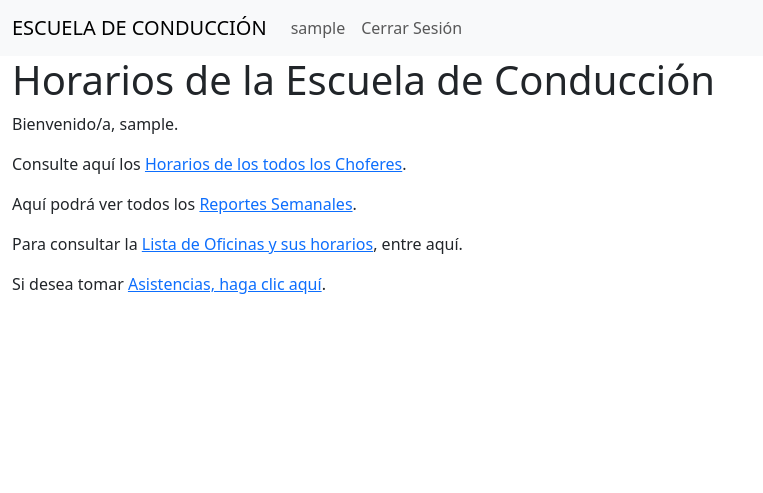
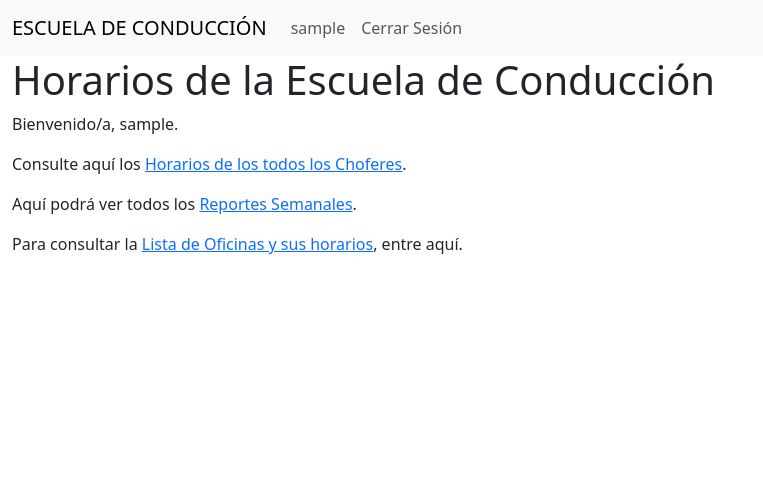
Before and after one commit to eduardoluis11/escuela-de-conduccion, a Django app: page / in a window 1280 px wide. Shown: the top 493 px of the page, without its empty margins (0-763 px from the left). Run offline with Django 4.2, Linux system fonts and the light colour scheme; the visitor is signed in with stand-in values (Sample User, id 1); data comes from the database, SQL or seed files in the repository; data that the repository does not hold is empty.

Commit message:
Eliminé el enlace de Asistencias del Home Page

```diff
--- a/app_horarios/templates/index.html
+++ b/app_horarios/templates/index.html
@@ -49,9 +49,9 @@ llama al código de disposicion.html (para renderizar la barra de navegación y
                     entre aquí.
                 </p>
 
-                <p>
-                    Si desea tomar <a href="#">Asistencias, haga clic aquí</a>.
-                </p>
+<!--                <p>-->
+<!--                    Si desea tomar <a href="#">Asistencias, haga clic aquí</a>.-->
+<!--                </p>-->
             {% endif %}
         {% endfor %}    <!-- Fin de la página de inicio para Secretarios -->
 
@@ -74,9 +74,9 @@ llama al código de disposicion.html (para renderizar la barra de navegación y
                 entre aquí.
             </p>
 
-            <p>
-                Si desea tomar <a href="#">Asistencias, haga clic aquí</a>.
-            </p>
+<!--            <p>-->
+<!--                Si desea tomar <a href="#">Asistencias, haga clic aquí</a>.-->
+<!--            </p>-->
         {% endif %}
 
 
```
